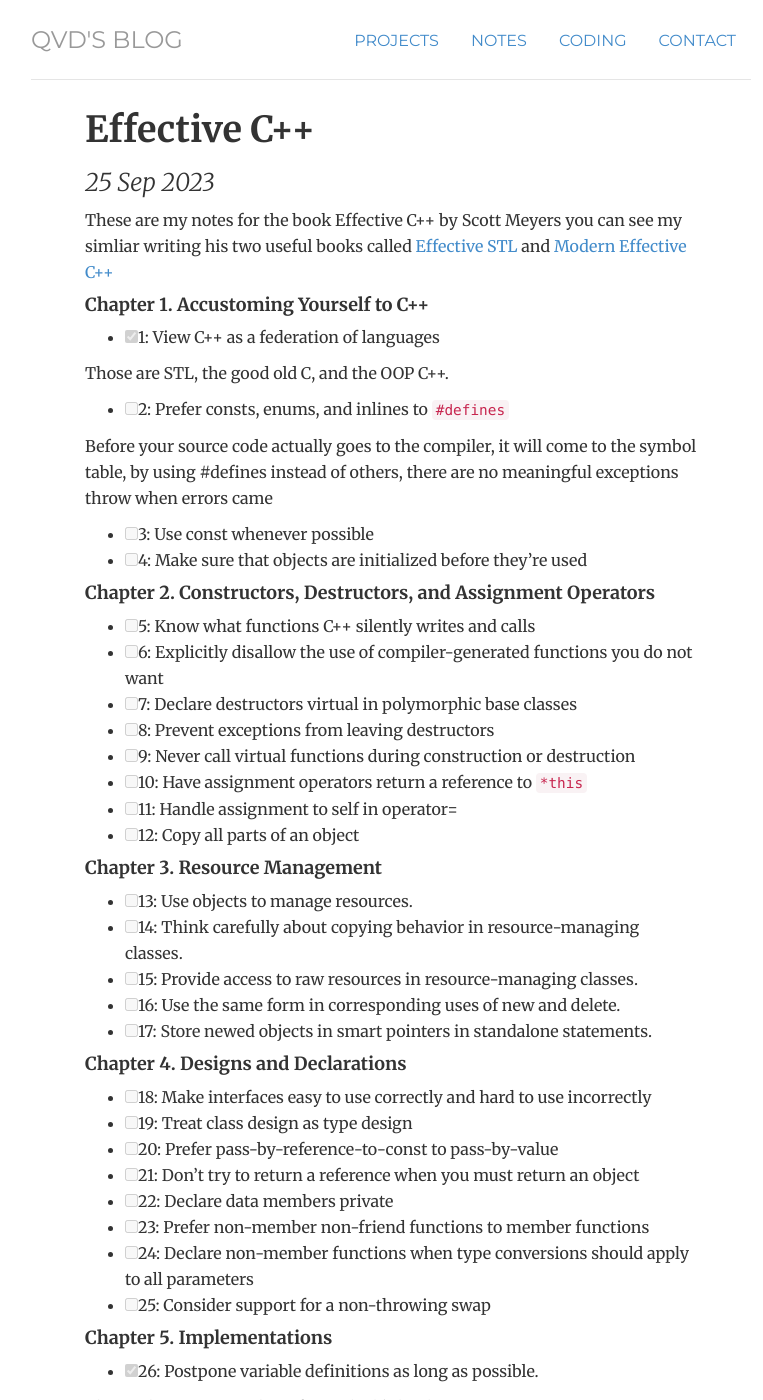
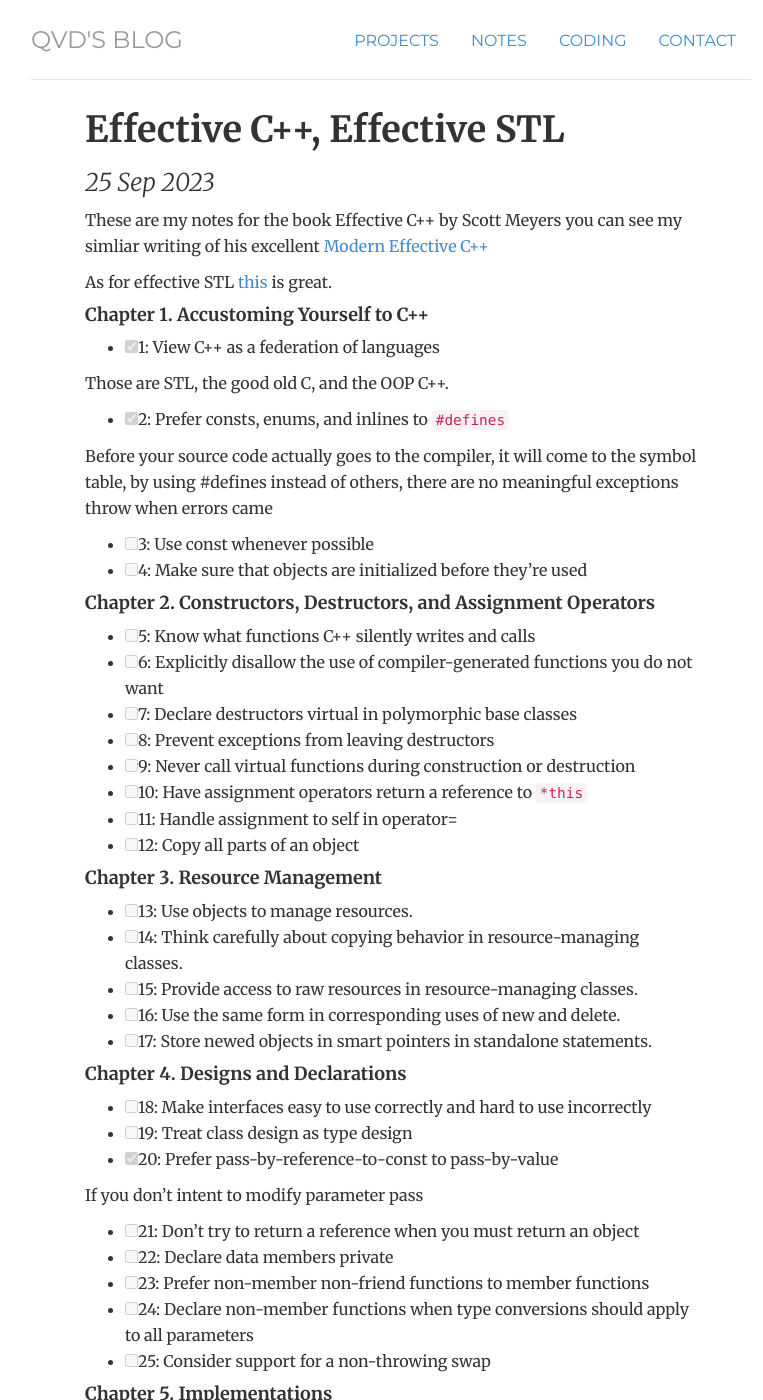
Before and after one commit to quynhdinh/quynhdinh.github.io, a Jekyll site: the page built from _posts/2023-09-25-effective-cpp.md, in a window 1280 px wide and 1400 px high. Shown: the whole window, without its empty margins (249-1012 px from the left). Built offline with Jekyll 4.4.1, drawn with Linux system fonts in a browser that asks for light colours; comment, search, counter and statistics services are not loaded; some of the changed text lies outside the part shown.

Commit message:
effective

```diff
--- a/_posts/2023-09-25-effective-cpp.md
+++ b/_posts/2023-09-25-effective-cpp.md
@@ -1,14 +1,16 @@
 ---
 layout: post
-title: "Effective C++"
+title: "Effective C++, Effective STL"
 ---
-These are my notes for the book Effective C++ by Scott Meyers you can see my simliar writing his two useful books called [Effective STL](https://quynhdinh.github.io/notes/2023/09/25/effective-stl) and [Modern Effective C++](https://quynhdinh.github.io/notes/2023/09/25/effective-modern-cpp)
+These are my notes for the book Effective C++ by Scott Meyers you can see my simliar writing of his excellent [Modern Effective C++](https://quynhdinh.github.io/notes/2023/09/25/effective-modern-cpp)
+
+As for effective STL [this](https://grant6899.github.io/2017/11/21/Effective-STL-Notes) is great.
 
 #### Chapter 1.  Accustoming Yourself to C++
 - [x] 1: View C++ as a federation of languages
 
 Those are STL, the good old C, and the OOP C++.
-- [ ] 2: Prefer consts, enums, and inlines to `#defines`
+- [x] 2: Prefer consts, enums, and inlines to `#defines`
 
 Before your source code actually goes to the compiler, it will come to the symbol table, by using #defines instead of others, there are no meaningful exceptions throw when errors came
 - [ ] 3: Use const whenever possible
@@ -34,7 +36,9 @@
 #### Chapter 4.  Designs and Declarations
 - [ ] 18: Make interfaces easy to use correctly and hard to use incorrectly
 - [ ] 19: Treat class design as type design
-- [ ] 20: Prefer pass-by-reference-to-const to pass-by-value
+- [x] 20: Prefer pass-by-reference-to-const to pass-by-value
+
+If you don't intent to modify parameter pass
 - [ ] 21: Don't try to return a reference when you must return an object
 - [ ] 22: Declare data members private
 - [ ] 23: Prefer non-member non-friend functions to member functions
@@ -72,13 +76,15 @@
 - [ ] 47: Use traits classes for information about types
 - [ ] 48: Be aware of template metaprogramming
 
-### Chapter 8.  Customizing new and delete
+#### Chapter 8.  Customizing new and delete
 - [ ] 49: Understand the behavior of the new-handler
 - [ ] 50: Understand when it makes sense to replace new and delete
 - [ ] 51: Adhere to convention when writing new and delete
 - [ ] 52: Write placement delete if you write placement new
 
 #### Chapter 9.  Miscellany
-- [ ] 53: Pay attention to compiler warnings.
+- [x] 53: Pay attention to compiler warnings.
+
+In short, strive to remove as many as warning as possible.
 - [ ] 54: Familiarize yourself with the standard library, including TR1
 - [ ] 55: Familiarize yourself with Boost.
```
Also changed, not shown: _posts/2023-09-25-effective-stl.md (deleted, +0 -68 lines), _posts/2023-10-09-my-experience-at-vng-and-zalo.md (+1 -1 lines).
